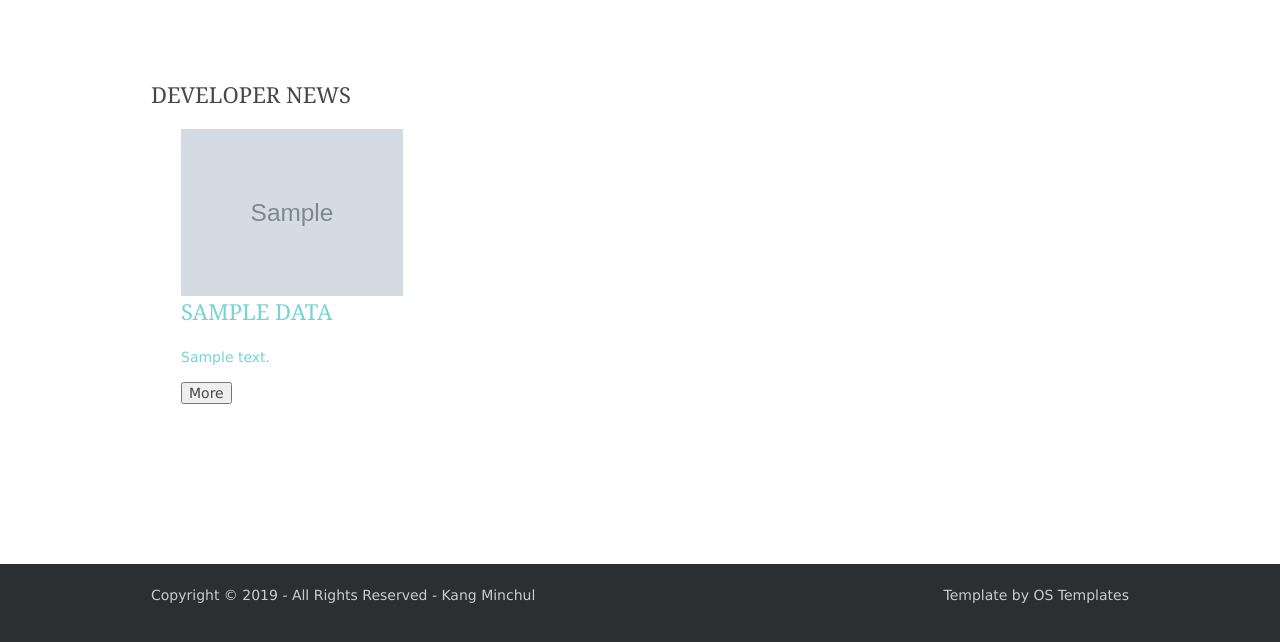
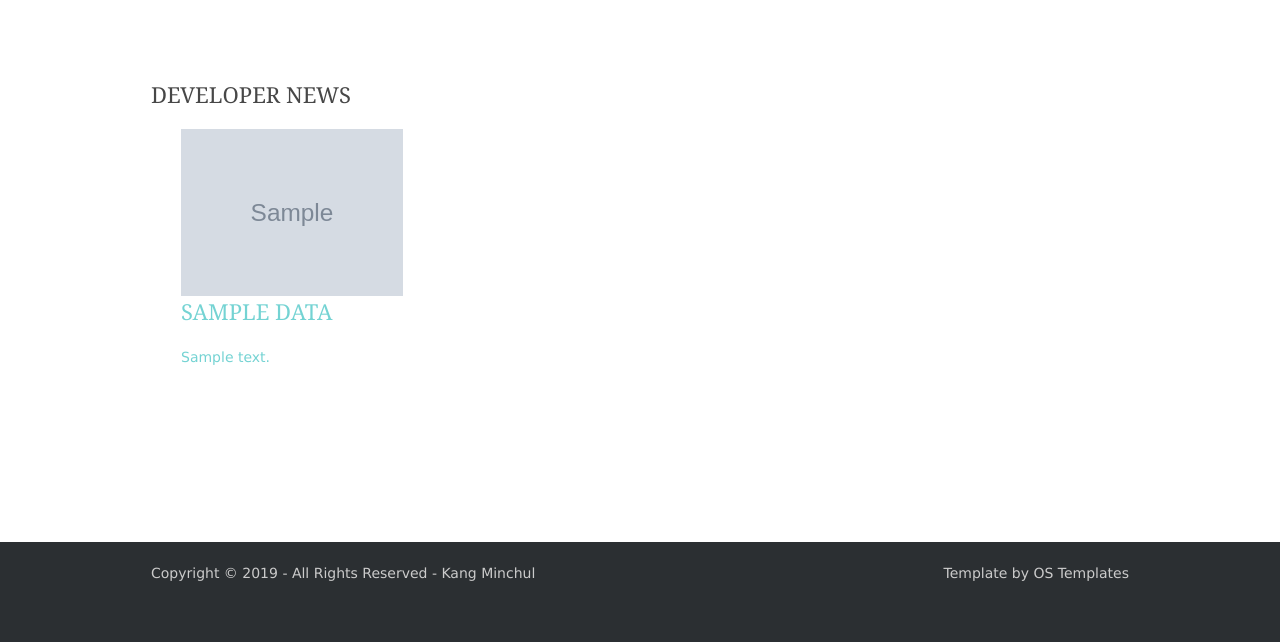
Before and after one commit to kangtegong/online-judge-project, a Django app: template dash/templates/news.html in a window 1280 px wide. Shown: the part 57-699 px from the top of the page. Run offline with Django 3.2, Linux system fonts and the light colour scheme; the template is opened without the code that fills it: most values are stand-ins (such as "Sample title", 1, 10 or a date in 2020); grey boxes marked "Sample" are stand-in pictures.

Commit message:
News:remove more button

```diff
--- a/dash/templates/news.html
+++ b/dash/templates/news.html
@@ -18,7 +18,6 @@
                     <h6>{{ data.title }}</h6>
                     <p> {{ data.body|truncatechars:50 }} </p>
                 </a>
-                <button href="{{data.url}}">More</button>
             </li>
 
             {% else %}
@@ -28,7 +27,6 @@
                     <h6>{{ data.title }}</h6>
                     <p> {{ data.body|truncatechars:50 }} </p>
                 </a>
-                <button href="{{data.url}}">More</button>
             </li>
             {% endif %}
             {% endfor %}
```
